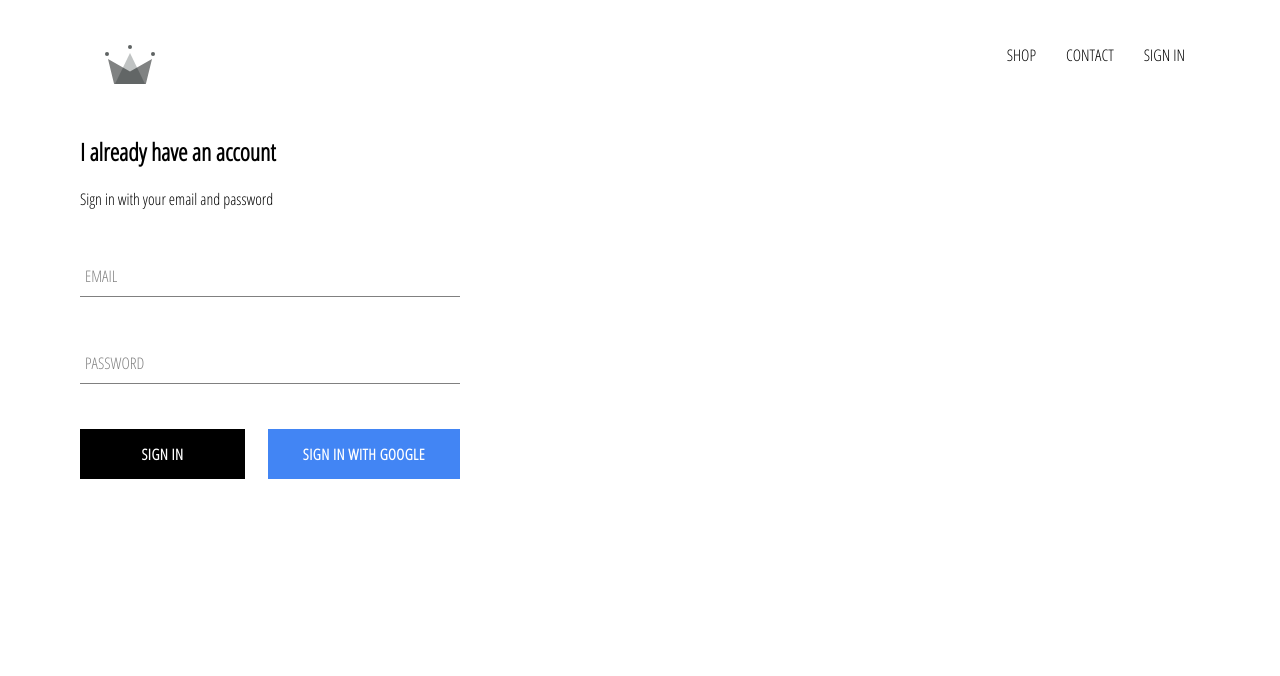
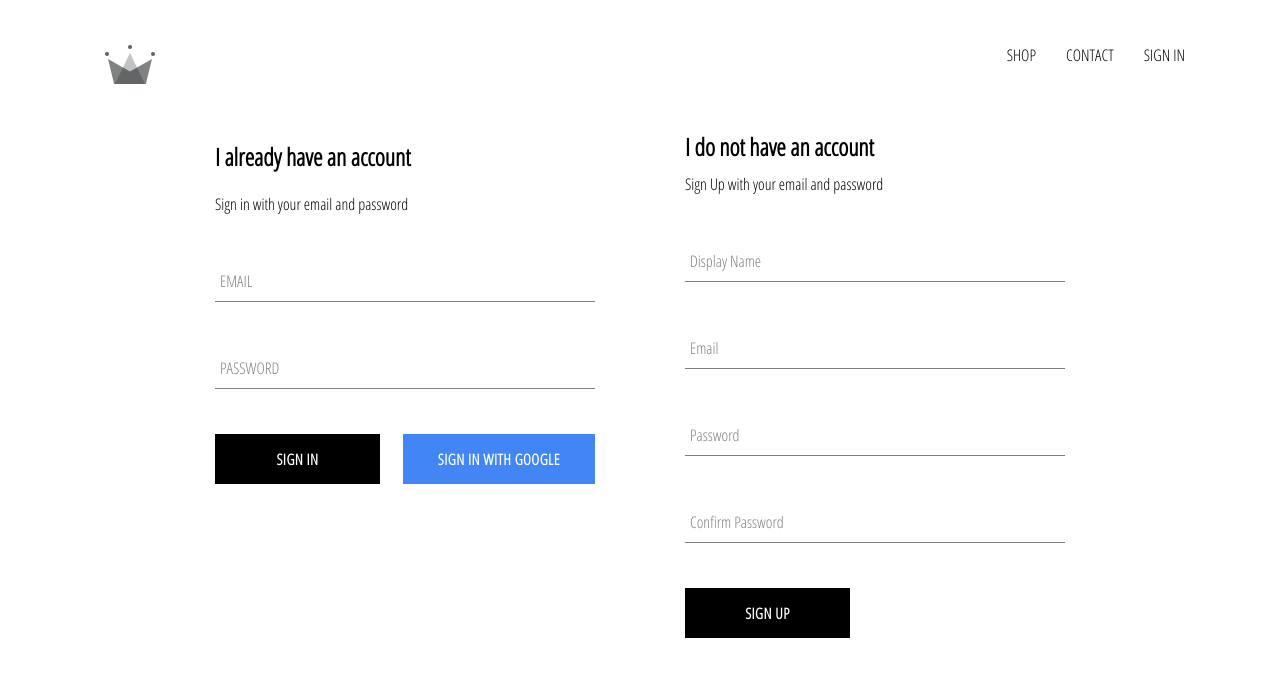
Before and after one commit to nikgun1984/ecommerce-React, a React (Create React App) app: page /signin in a window 1280 px wide. Shown: the top 676 px of the page. Built offline with nearby package versions, Linux system fonts and the light colour scheme; no server answers.

Commit message:
implemented firebase util, including auth for firebase

```diff
--- a/src/App.js
+++ b/src/App.js
@@ -5,7 +5,7 @@
 import ShopPage from "./pages/shop/shop.component";
 import SignInSignUpPage from "./pages/sign-in-and-sign-up/sign-in-and-sign-up.component";
 import Header from "./components/header/header.component";
-import { auth } from "./firebase/firebase.utils";
+import { createUserProfileDocument, auth } from "./firebase/firebase.utils";
 
 class App extends React.Component {
 	constructor() {
@@ -22,8 +22,22 @@
 	   google saves the record of an user and responds with an user's object data
 	*/
 	componentDidMount() {
-		this.unsubscribeFromAuth = auth.onAuthStateChanged((user) => {
-			this.setState({ currentUser: user });
+		this.unsubscribeFromAuth = auth.onAuthStateChanged(async (userAuth) => {
+			if (userAuth) {
+				const userRef = createUserProfileDocument(userAuth);
+				(await userRef).onSnapshot((snapShot) => {
+					console.log(snapShot.data());
+					this.setState({
+						currentUser: {
+							id: snapShot.id,
+							...snapShot.data(),
+						},
+					});
+				});
+			}
+			this.setState({ currentUser: userAuth });
+			// createUserProfileDocument(user);
+			// this.setState({ currentUser: user });
 		});
 	}
 
--- /dev/null
+++ b/src/components/sign-up/sign-up.component.jsx
@@ -0,0 +1,64 @@
+import React from 'react';
+
+import FormInput from '../form-input/form-input.component';
+import CustomButton from '../custom-button/custom-button.component';
+
+import {auth, createUserProfileDocument} from '../../firebase/firebase.utils';
+
+import './sign-up.styles.scss';
+
+export default class SignUp extends React.Component {
+	constructor(){
+		super();
+		this.state = {
+			displayName: '',
+			email: '',
+			password: '',
+			confirmPassword: ''
+		}
+	}
+
+	handleSubmit = async (e)=> {
+		e.preventDefault();
+		const {displayName, email, password, confirmPassword} = this.state;
+        if(password!== confirmPassword){
+			alert('password do not match!!!');
+			return;
+		}
+
+		try{
+			const {user} =  await auth.createUserWithEmailAndPassword(email, password);
+			await createUserProfileDocument(user,{displayName});
+			this.setState({
+				displayName: '',
+				email: '',
+				password: '',
+				confirmPassword: ''
+			})
+		} catch(err){
+			console.error(err);
+		}
+	}
+
+	handleChange = e => {
+		const {name, value} = e.target;
+		this.state({[name]:value});
+	}
+
+	render(){
+		const {displayName, email, password, confirmPassword} = this.state;
+		return (
+			<div className="sign-up">
+				<h2 className="title">I do not have an account</h2>
+				<span>Sign Up with your email and password</span>
+				<form className='sign-up-form' onSubmit={this.handleSubmit}>
+					<FormInput type='text' name='displayName' value={displayName} onChange={this.handleChange} label="Display Name" required />
+					<FormInput type='email' name='email' value={email} onChange={this.handleChange} label="Email" required />
+					<FormInput type='password' name='password' value={password} onChange={this.handleChange} label="Password" required />
+					<FormInput type='password' name='confirmPassword' value={confirmPassword} onChange={this.handleChange} label="Confirm Password" required />
+					<CustomButton type='submit'>SIGN UP</CustomButton>
+				</form>
+			</div>
+		)
+	}
+}
--- /dev/null
+++ b/src/components/sign-up/sign-up.styles.scss
@@ -0,0 +1,9 @@
+.sign-up{
+	display: flex;
+	flex-direction: column;
+	width: 380px;
+
+	.title{
+		margin: 10px 0;
+	}
+}
--- a/src/firebase/firebase.utils.js
+++ b/src/firebase/firebase.utils.js
@@ -10,6 +10,25 @@
 	storageBucket: "cwn-db-54b7b.appspot.com",
 	messagingSenderId: "132220095678",
 	appId: "1:132220095678:web:5a23336932241bda6422ef",
+};
+
+export const createUserProfileDocument = async (userAuth, otherData) => {
+	if (!userAuth) return;
+
+	const userRef = firestore.doc(`users/${userAuth.uid}`);
+
+	const snapShot = await userRef.get();
+	if (!snapShot.exists) {
+		const { displayName, email } = userAuth;
+		const createdAt = new Date();
+		try {
+			await userRef.set({ displayName, email, createdAt, ...otherData });
+		} catch (err) {
+			console.log("error creating user", err.message);
+		}
+	}
+	console.log(snapShot);
+	return userRef;
 };
 
 // initialize Firebase with appropriate configurations
--- a/src/pages/sign-in-and-sign-up/sign-in-and-sign-up.component.jsx
+++ b/src/pages/sign-in-and-sign-up/sign-in-and-sign-up.component.jsx
@@ -1,11 +1,13 @@
 import SignIn from  '../../components/sign-in/sign-in.component';
+import SignUp from '../../components/sign-up/sign-up.component';
 
 import './sign-in-and-sign-up.styles.scss';
 
 const SignInSignUpPage = () => {
 	return(
-		<div className="sign-in-sign-up">
+		<div className="sign-in-and-sign-up">
 			<SignIn />
+			<SignUp />
 		</div>
 	)
 }
--- a/src/pages/sign-in-and-sign-up/sign-in-and-sign-up.styles.scss
+++ b/src/pages/sign-in-and-sign-up/sign-in-and-sign-up.styles.scss
@@ -0,0 +1,7 @@
+.sign-in-and-sign-up {
+	width: 850px;
+	display: flex;
+	flex-direction: row;
+	justify-content: space-between;
+	margin: 30px auto;
+}
```
